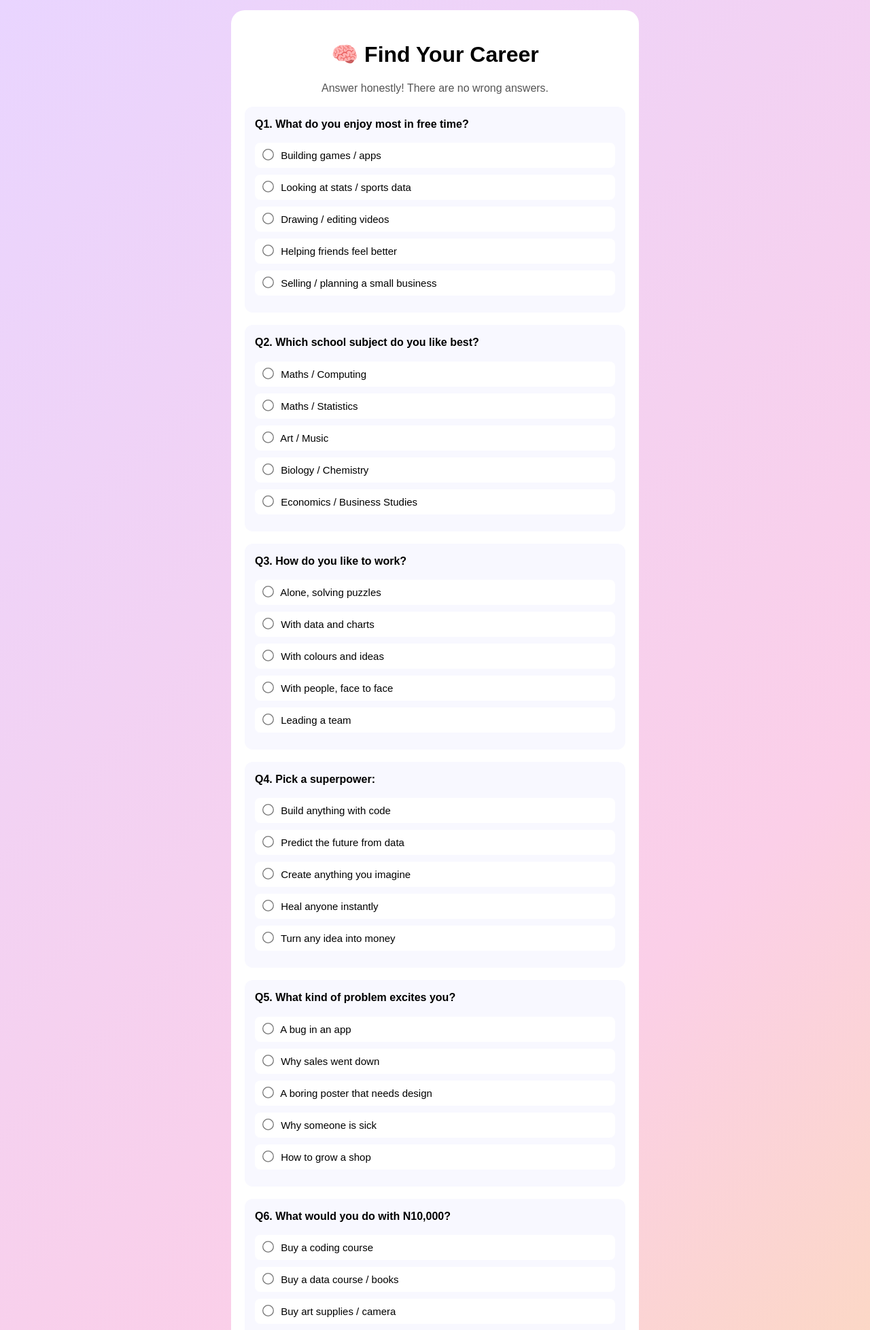
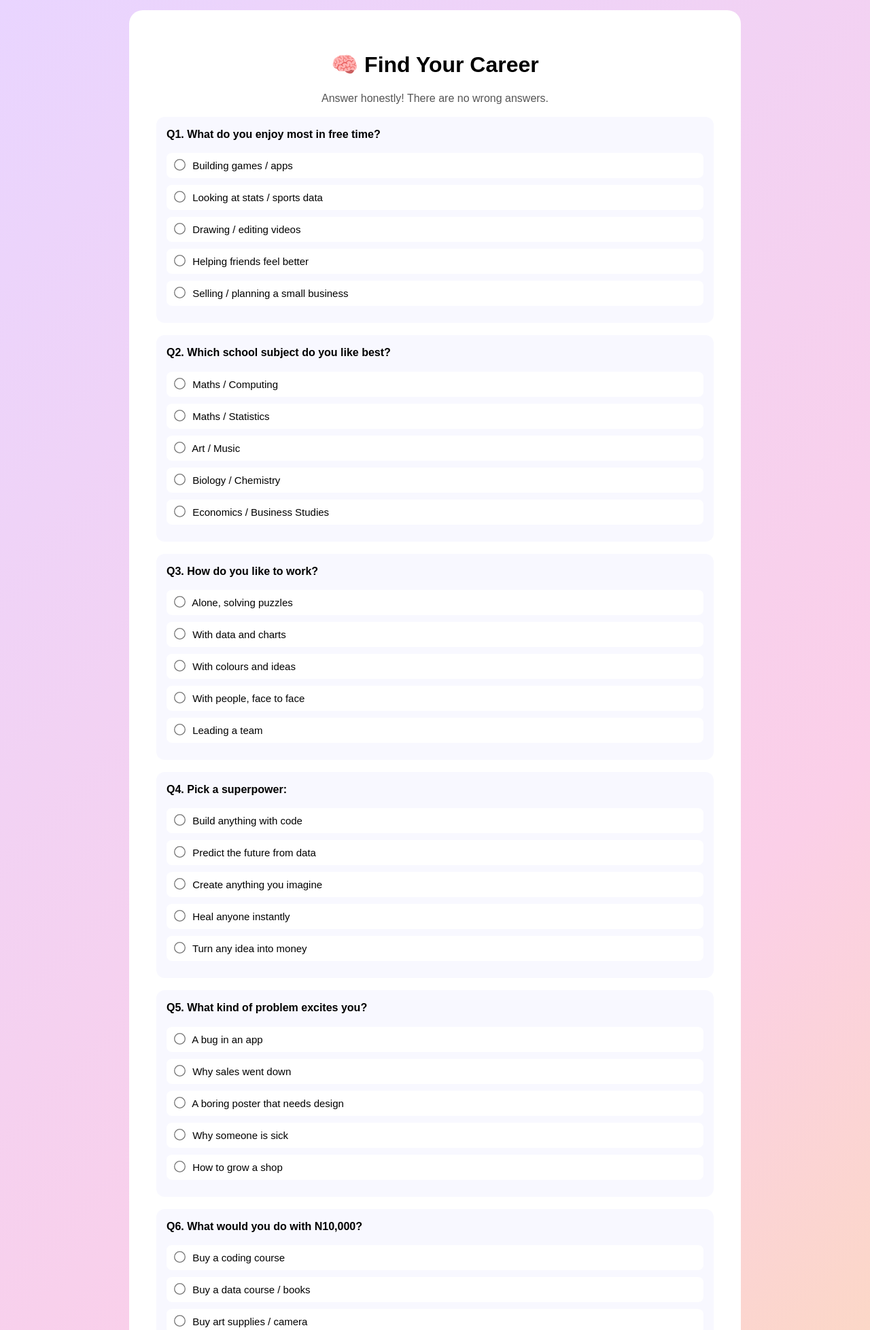
Before and after one commit to nathanieliseoluwa028-blip/CariAdvise, a Flask app: page /quiz in a window 1280 px wide. Shown: the top 1957 px of the page at 68% size. Run offline with Flask 3, Linux system fonts and the light colour scheme.

Commit message:
made card wider for laptop

```diff
--- a/templates/index.html
+++ b/templates/index.html
@@ -14,6 +14,12 @@ h1 { text-align: center; font-size: 28px; margin: 5px 0; }
 .btn { display: block; background: #6C5CE7; color: white; text-align: center; padding: 16px; border-radius: 30px; text-decoration: none; font-weight: bold; font-size: 17px; margin-top: 20px; }
 .small { text-align: center; color: #888; font-size: 12px; margin-top: 15px; }
 .logo { width: 130px; height: auto; object-fit: contain; display: block; margin: 0 auto 10px auto; border-radius: 16px; }
+@media (min-width: 900px) {
+  .card {
+    max-width: 900px !important;
+    padding: 40px !important;
+  }
+}
 </style>
 </head>
 <body>
--- a/templates/quiz.html
+++ b/templates/quiz.html
@@ -12,6 +12,12 @@ body { font-family: Arial; background: linear-gradient(135deg, #e9d5ff, #fbcfe8,
 label { display: block; margin: 10px 0; cursor: pointer; font-size: 15px; line-height: 1.4; padding: 8px; background: white; border-radius: 8px; }
 input[type="radio"] { transform: scale(1.3); margin-right: 8px; }
 .btn { background: #6C5CE7; color: white; padding: 16px; border: none; border-radius: 30px; font-size: 17px; font-weight: bold; width: 100%; cursor: pointer; margin-top: 10px; }
+@media (min-width: 900px) {
+  .card {
+    max-width: 900px !important;
+    padding: 40px !important;
+  }
+}
 </style>
 </head>
 <body>
--- a/templates/result.html
+++ b/templates/result.html
@@ -10,6 +10,12 @@ body { font-family: Arial; background: linear-gradient(135deg, #e9d5ff, #fbcfe8,
 .big { font-size: 30px; color: #6C5CE7; font-weight: bold; margin: 10px 0; }
 .btn { display: inline-block; margin: 8px 5px; background: #6C5CE7; color: white; padding: 14px 22px; border-radius: 30px; text-decoration: none; font-weight: bold; font-size: 15px; }
 .score-row { font-size: 15px; padding: 6px 0; border-bottom: 1px solid #eee; }
+@media (min-width: 900px) {
+  .card {
+    max-width: 900px !important;
+    padding: 40px !important;
+  }
+}
 </style>
 </head>
 <body>
--- a/templates/start.html
+++ b/templates/start.html
@@ -16,6 +16,12 @@
   button:hover { background: #5b2a86; }
   .small { font-size: 12px; color: #888; margin-top: 15px; }
   a { color: #7b2cbf; text-decoration: none; }
+  @media (min-width: 900px) {
+  .card {
+    max-width: 900px !important;
+    padding: 40px !important;
+  }
+}
 </style>
 </head>
 <body>
```
Also changed, not shown: cariadvise.db.
